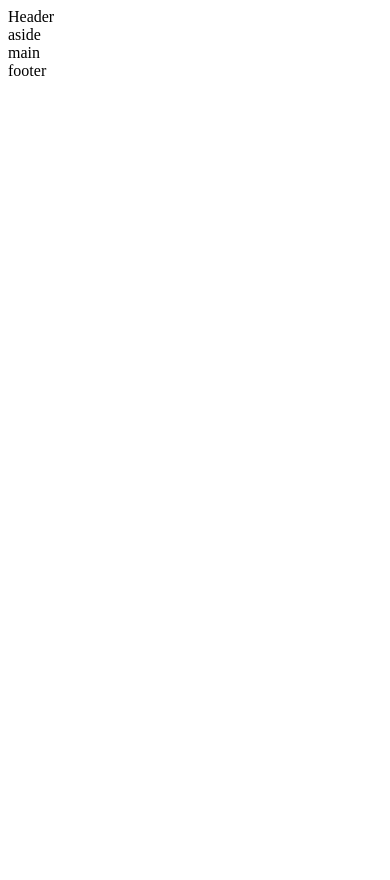
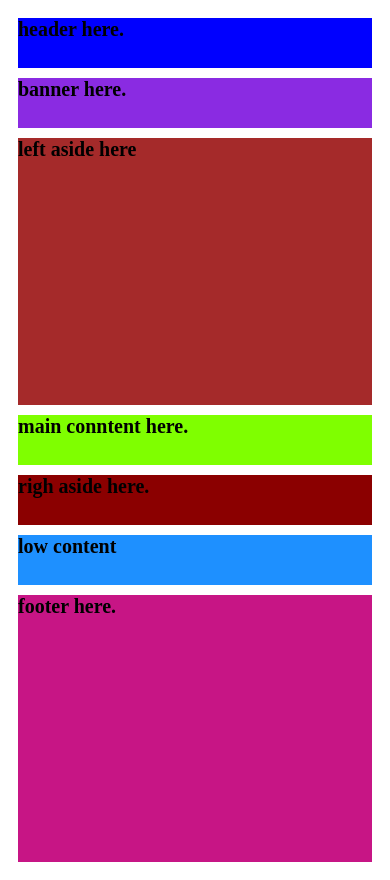
Before and after one commit to SameerAli-01/Assignment-CSS, a plain HTML site: page template1.html in a window 390 px wide. Before the commit the page ends 844 px from the top, so only its background shows below. Drawn offline with Linux system fonts and the light colour scheme.

Commit message:
add new responsive page

```diff
--- a/template1.css
+++ b/template1.css
@@ -0,0 +1,45 @@
+.container{
+    display: grid;
+    grid-template-rows: 80px auto 1fr auto 50px;
+    grid-template-columns: 1fr 4fr 1fr;
+    height: 100vh;
+    grid-template-areas:
+    "header header header"
+    "left-aside banner right-aside"
+    "left-aside main right-aside"
+    "left-aside low-content right-aside"
+    "footer footer footer";
+    gap: 10px;
+    padding: 10px;
+    font-weight: 600;
+    font-size: 20px;
+}
+
+.header{grid-area: header; background: blue;}
+
+.banner{grid-area: banner; background: blueviolet;}
+
+.left-aside{grid-area: left-aside; background: brown;}
+
+.main{grid-area: main; background: chartreuse;}
+
+.right-aside{grid-area: right-aside; background: darkred;}
+
+.low-content{grid-area: low-content; background: dodgerblue;}
+
+.footer{grid-area: footer; background: mediumvioletred;}
+
+@media (max-width: 678px) {
+.container{
+    grid-template-rows: 50px 50px 1fr 50px 50px 50px 1fr;
+    grid-template-columns: 1fr;
+    grid-template-areas:
+    "header"
+    "banner"
+    "left-aside"
+    "main"
+    "right-aside"
+    "low-content"
+    "footer";
+}
+}
--- a/template1.html
+++ b/template1.html
@@ -5,12 +5,25 @@
         <meta name="viewport" content="width=device-width, initial-scale=1.0">
         <meta name="author" content="Sameer Ali">
         <link rel="stylesheet" href="template1.css">
-        <title>template</title>
+        <title>template responsive</title>
     </head>
     <body>
-    <header>Header</header>
-    <aside>aside</aside>
-    <main>main</main>
-    <footer>footer</footer>
+        <div class="container">
+
+            <div class="header">header here.</div>
+
+            <div class="banner">banner here.</div>
+
+            <div class="left-aside">left aside here</div>
+
+            <div class="main">main conntent here.</div>
+
+            <div class="right-aside">righ aside here.</div>
+
+            <div class="low-content">low content</div>
+
+            <div class="footer">footer here.</div>
+
+        </div>
     </body>
 </html>
```
